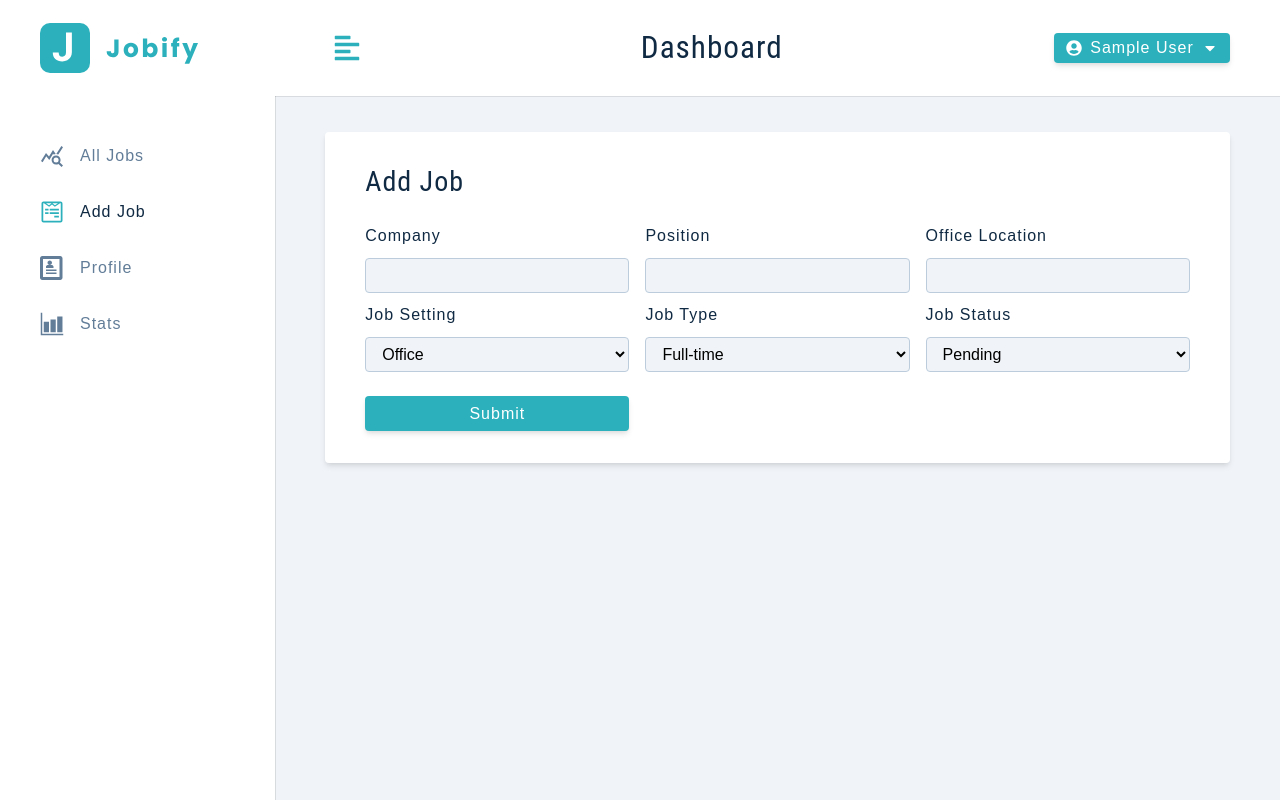
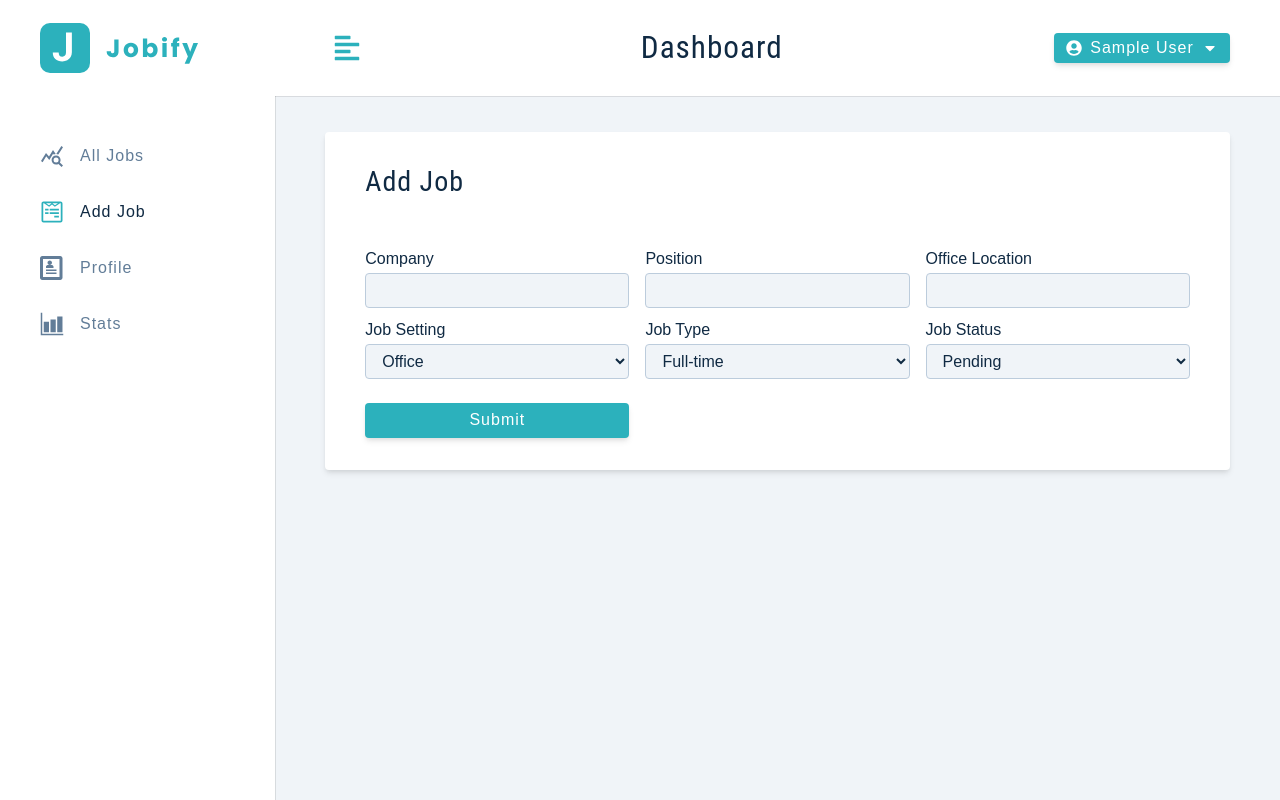
Before and after one commit to nryder7/jobify-mern, a React (Create React App) app in the folder client/: page /add-job in a window 1280 px wide. Built offline with nearby package versions, Linux system fonts and the light colour scheme; sample sign-in values are in the browser's storage; the HTML template or start-up script is replaced by a standard one.

Commit message:
Formik for add/edit job form

```diff
--- /dev/null
+++ b/client/src/components/FormikAddJob.js
@@ -0,0 +1,277 @@
+import { useEffect } from 'react';
+import { MdCleaningServices } from 'react-icons/md';
+import styled from 'styled-components';
+import { Alert, FormRow } from './';
+import { useAppContext } from '../context/appContext';
+import FormikText from './FormikInputText';
+import FormikCheckbox from './FormikInputCheckbox';
+import FormikSelect from './FormikInputSelect';
+import * as Yup from 'yup';
+import { Formik, Form } from 'formik';
+
+const textFields = [
+  {
+    id: 1,
+    label: 'Company',
+    name: 'company',
+    type: 'company',
+    placeholder: '',
+  },
+  {
+    id: 2,
+    label: 'Position',
+    name: 'position',
+    type: 'position',
+    placeholder: '',
+  },
+  {
+    id: 3,
+    label: 'Office Location',
+    name: 'officeLocation',
+    type: 'officeLocation',
+    placeholder: '',
+  },
+];
+
+const selectForm = [
+  {
+    id: 4,
+    label: 'Job Setting',
+    name: 'jobSetting',
+    options: [
+      { id: 1, value: 'office', textContent: 'Office' },
+      { id: 2, value: 'hybrid', textContent: 'Hybrid' },
+      { id: 3, value: 'remote', textContent: 'Remote' },
+    ],
+  },
+  {
+    id: 5,
+    label: 'Job Type',
+    name: 'jobType',
+    options: [
+      { id: 1, value: 'full-time', textContent: 'Full-time' },
+      { id: 2, value: 'part-time', textContent: 'Part-time' },
+      { id: 3, value: 'internship', textContent: 'Internship' },
+    ],
+  },
+  {
+    id: 6,
+    label: 'Job Status',
+    name: 'jobStatus',
+    options: [
+      { id: 1, value: 'pending', textContent: 'Pending' },
+      { id: 2, value: 'interview', textContent: 'Interview' },
+      { id: 3, value: 'declined', textContent: 'Declined' },
+    ],
+  },
+];
+
+const validationSchema = Yup.object({
+  company: Yup.string().required('Required'),
+  position: Yup.string().required('Required'),
+  officeLocation: Yup.string().required('Required'),
+  jobType: Yup.string('office'),
+  jobStatus: Yup.string('full-time'),
+  jobLocation: Yup.string('pending'),
+});
+
+const resetValues = {
+  company: '',
+  position: '',
+  officeLocation: '',
+  jobType: '',
+  jobSetting: '',
+  jobStatus: '',
+};
+
+const FormikForm = ({ title, handleSubmit }) => {
+  const {
+    jobIsEdit,
+    company,
+    position,
+    officeLocation,
+    jobType,
+    jobSetting,
+    jobStatus,
+  } = useAppContext();
+
+  const initialValues = {
+    company: company || '',
+    position: position || '',
+    officeLocation: officeLocation || '',
+    jobType: jobType || '',
+    jobSetting: jobSetting || '',
+    jobStatus: jobStatus || '',
+  };
+
+  return (
+    <>
+      <h1>{title}</h1>
+      <Formik
+        initialValues={initialValues}
+        validationSchema={validationSchema}
+        onSubmit={async (values, { setSubmitting, resetForm }) => {
+          handleSubmit(values);
+
+          setTimeout(() => {
+            resetForm({ values: { ...resetValues } });
+          }, 2500);
+          await new Promise((r) => setTimeout(r, 500));
+        }}
+      >
+        <Form>
+          <div className='form-center'>
+            {textFields.map((item) => (
+              <div className='form-row'>
+                <FormikText key={item.id} {...item} />
+              </div>
+            ))}
+            {selectForm.map((item) => {
+              return (
+                <div className='form-row'>
+                  <FormikSelect
+                    key={item.id}
+                    label={item.label}
+                    name={item.name}
+                  >
+                    {item.options.map((item) => {
+                      return (
+                        <option key={item.id} value={item.value}>
+                          {item.textContent}
+                        </option>
+                      );
+                    })}
+                  </FormikSelect>
+                </div>
+              );
+            })}
+
+            <div className='btn-container'>
+              <button className='btn btn-block' type='submit'>
+                submit
+              </button>
+              {/* <button className='btn btn-block clear-btn' type='button'>
+                clear
+              </button> */}
+            </div>
+          </div>
+        </Form>
+      </Formik>
+    </>
+  );
+};
+
+const AddJob = () => {
+  const {
+    alertVisible,
+    clearForm,
+    createJob,
+    isLoading,
+    jobIsEdit,
+    setIsSearch,
+  } = useAppContext();
+
+  const handleSubmit = async (job) => {
+    // e.preventDefault();
+    const result = await createJob(job);
+    return result;
+  };
+  const handleClear = (e) => {
+    e.preventDefault();
+    clearForm();
+  };
+
+  useEffect(() => {
+    if (!jobIsEdit) {
+      clearForm();
+    }
+    setIsSearch(false);
+  }, []);
+
+  return (
+    <Wrapper>
+      {alertVisible && <Alert />}
+      <h3>{jobIsEdit ? 'edit job' : 'add job'}</h3>
+      <div className='form-center'></div>
+      <FormikForm
+        className='form'
+        handleSubmit={handleSubmit}
+        jobIsEdit={jobIsEdit}
+      />
+    </Wrapper>
+  );
+};
+
+const Wrapper = styled.section`
+  margin: 3rem auto;
+  border-radius: var(--borderRadius);
+  width: 100%;
+  background: var(--white);
+  padding: 2rem 2.5rem 2rem;
+  /* padding: 3rem 2rem 4rem; */
+  /* padding-bottom: 2rem; */
+  box-shadow: var(--shadow-2);
+  h3 {
+    margin-top: 0;
+    font-size: 1.75rem;
+  }
+  .form {
+    margin: 0;
+    border-radius: 0;
+    box-shadow: none;
+    padding: 0;
+    max-width: 100%;
+    width: 100%;
+  }
+  .form-row {
+    margin-bottom: 0;
+  }
+  .form-center {
+    display: grid;
+    row-gap: 0.5rem;
+  }
+  .form-center button {
+    align-self: end;
+    height: 35px;
+    margin-top: 1rem;
+  }
+  /* .btn-container {
+    display: grid;
+    grid-template-columns: 1fr 1fr;
+    column-gap: 1rem;
+    align-self: flex-end;
+    margin-top: 0.5rem;
+    button {
+      height: 35px;
+    }
+  } */
+  .clear-btn {
+    background: var(--grey-500);
+  }
+  .clear-btn:hover {
+    background: var(--black);
+  }
+  @media (min-width: 768px) {
+    .form-center {
+      grid-template-columns: 1fr 1fr;
+      align-items: center;
+      column-gap: 1rem;
+    }
+    .btn-container {
+      /* margin-top: 1rem; */
+      /* margin-top: 0.25rem; */
+    }
+  }
+  @media (min-width: 992px) {
+    margin-top: 0;
+  }
+  @media (min-width: 1200px) {
+    .form-center {
+      grid-template-columns: 1fr 1fr 1fr;
+    }
+    .form-center button {
+      /* margin-top: 0; */
+    }
+  }
+`;
+export default AddJob;
--- a/client/src/components/FormikInputSelect.js
+++ b/client/src/components/FormikInputSelect.js
@@ -5,19 +5,21 @@ const FormikSelect = ({ label, ...props }) => {
   const [field, meta] = useField(props);
   return (
     <>
-      <div style={{ display: 'flex', justifyContent: 'space-between' }}>
+      <Div>
         <StyledLabel htmlFor={props.id || props.name}>{label}</StyledLabel>
         {meta.touched && meta.error ? (
           <span className='error'>{meta.error}</span>
         ) : null}
-      </div>
+      </Div>
       <StyledSelect {...field} {...props} className='form-select' />
-      {/* {meta.touched && meta.error ? (
-        <StyledErrorMessage>{meta.error}</StyledErrorMessage>
-      ) : null} */}
     </>
   );
 };
+
+const Div = styled.div`
+  display: flex;
+  justify-content: space-between;
+`;
 
 const StyledSelect = styled.select`
   color: var(--blue);
@@ -38,7 +40,8 @@ const StyledErrorMessage = styled.div`
 `;
 
 const StyledLabel = styled.label`
-  margin-top: 1rem;
+  /* margin-top: 1rem; */
+  margin-top: 0;
 `;
 
 export default FormikSelect;
--- a/client/src/components/FormikInputText.js
+++ b/client/src/components/FormikInputText.js
@@ -1,19 +1,25 @@
 import { useField } from 'formik';
+import styled from '@emotion/styled';
 
 const FormikText = ({ label, ...props }) => {
   const [field, meta] = useField(props);
   return (
     <>
-      <div style={{ display: 'flex', justifyContent: 'space-between' }}>
+      <Div>
         <label htmlFor={props.id || props.name}>{label}</label>
         {meta.touched && meta.error ? (
           <span className='error'>{meta.error}</span>
         ) : null}
-      </div>
+      </Div>
       <input className='form-input' {...field} {...props} />
       {/* <input className='text-input' {...field} {...props} /> */}
     </>
   );
 };
 
+const Div = styled.div`
+  display: flex;
+  justify-content: space-between;
+`;
+
 export default FormikText;
--- a/client/src/context/reducer.js
+++ b/client/src/context/reducer.js
@@ -159,6 +159,7 @@ const reducer = (state, action) => {
       alertVisible: true,
       alertType: 'success',
       alertText: action.payload.msg,
+      jobIsEdit: false,
     };
   }
   if (action.type === HANDLE_CHANGE_FORM) {
--- a/client/src/pages/dashboard/AddJob.js
+++ b/client/src/pages/dashboard/AddJob.js
@@ -5,156 +5,163 @@ import { Alert, FormRow } from '../../components';
 import { useAppContext } from '../../context/appContext';
 import jobFormOptions from '../../utils/form';
 
+import FormikAddJob from '../../components/FormikAddJob';
+
 const AddJob = () => {
-  const {
-    alertVisible,
-    clearForm,
-    company,
-    createJob,
-    handleChange,
-    isLoading,
-    jobIsEdit,
-    jobStatus,
-    jobSetting,
-    jobType,
-    officeLocation,
-    position,
-  } = useAppContext();
-
-  const job = {
-    position,
-    company,
-    officeLocation,
-    jobStatus,
-    jobSetting,
-    jobType,
-  };
-
-  const handleSubmit = (e) => {
-    e.preventDefault();
-    createJob();
-  };
-  const handleClear = (e) => {
-    e.preventDefault();
-    clearForm();
-  };
-  const { setIsSearch } = useAppContext();
-  useEffect(() => {
-    if (!jobIsEdit) {
-      clearForm();
-    }
-    setIsSearch(false);
-  }, []);
-
-  return (
-    <Wrapper>
-      <form onSubmit={handleSubmit} className='form'>
-        {alertVisible && <Alert />}
-        <h3>{jobIsEdit ? 'edit job' : 'add job'}</h3>
-        <div className='form-center'>
-          {jobFormOptions.map((item) => {
-            return (
-              <FormRow
-                key={item.id}
-                {...item}
-                value={job[item.name] || ''}
-                handleChange={handleChange}
-              />
-            );
-          })}
-          <div className='btn-container'>
-            <button
-              className='btn btn-block'
-              type='submit'
-              disabled={isLoading}
-            >
-              submit
-            </button>
-            {/* <button
-              className='btn btn-block clear-btn'
-              type='button'
-              disabled={isLoading}
-              onClick={handleClear}
-            >
-              clear
-            </button> */}
-          </div>
-        </div>
-      </form>
-    </Wrapper>
-  );
+  return <FormikAddJob />;
 };
 export default AddJob;
 
-const Wrapper = styled.section`
-  margin: 3rem auto;
-  border-radius: var(--borderRadius);
-  width: 100%;
-  background: var(--white);
-  padding: 2rem 2.5rem 2rem;
-  /* padding: 3rem 2rem 4rem; */
-  /* padding-bottom: 2rem; */
-  box-shadow: var(--shadow-2);
-  h3 {
-    margin-top: 0;
-    font-size: 1.75rem;
-  }
-  .form {
-    margin: 0;
-    border-radius: 0;
-    box-shadow: none;
-    padding: 0;
-    max-width: 100%;
-    width: 100%;
-  }
-  .form-row {
-    margin-bottom: 0;
-  }
-  .form-center {
-    display: grid;
-    row-gap: 0.5rem;
-  }
-  .form-center button {
-    align-self: end;
-    height: 35px;
-    margin-top: 1rem;
-  }
-  /* .btn-container {
-    display: grid;
-    grid-template-columns: 1fr 1fr;
-    column-gap: 1rem;
-    align-self: flex-end;
-    margin-top: 0.5rem;
-    button {
-      height: 35px;
-    }
-  } */
-  .clear-btn {
-    background: var(--grey-500);
-  }
-  .clear-btn:hover {
-    background: var(--black);
-  }
-  @media (min-width: 768px) {
-    .form-center {
-      grid-template-columns: 1fr 1fr;
-      align-items: center;
-      column-gap: 1rem;
-    }
-    .btn-container {
-      /* margin-top: 1rem; */
-      /* margin-top: 0.25rem; */
-    }
-  }
-  @media (min-width: 992px) {
-    margin-top: 0;
-  }
-  @media (min-width: 1200px) {
-    .form-center {
-      grid-template-columns: 1fr 1fr 1fr;
-    }
-    .form-center button {
-      /* margin-top: 0; */
-    }
-  }
-`;
+// const AddJob = () => {
+//   const {
+//     alertVisible,
+//     clearForm,
+//     company,
+//     createJob,
+//     handleChange,
+//     isLoading,
+//     jobIsEdit,
+//     jobStatus,
+//     jobSetting,
+//     jobType,
+//     officeLocation,
+//     position,
+//   } = useAppContext();
+
+//   const job = {
+//     position,
+//     company,
+//     officeLocation,
+//     jobStatus,
+//     jobSetting,
+//     jobType,
+//   };
+
+//   const handleSubmit = (e) => {
+//     e.preventDefault();
+//     createJob();
+//   };
+//   const handleClear = (e) => {
+//     e.preventDefault();
+//     clearForm();
+//   };
+//   const { setIsSearch } = useAppContext();
+//   useEffect(() => {
+//     if (!jobIsEdit) {
+//       clearForm();
+//     }
+//     setIsSearch(false);
+//   }, []);
+
+//   return (
+//     <Wrapper>
+//       <form onSubmit={handleSubmit} className='form'>
+//         {alertVisible && <Alert />}
+//         <h3>{jobIsEdit ? 'edit job' : 'add job'}</h3>
+//         <div className='form-center'>
+//           {jobFormOptions.map((item) => {
+//             return (
+//               <FormRow
+//                 key={item.id}
+//                 {...item}
+//                 value={job[item.name] || ''}
+//                 handleChange={handleChange}
+//               />
+//             );
+//           })}
+//           <div className='btn-container'>
+//             <button
+//               className='btn btn-block'
+//               type='submit'
+//               disabled={isLoading}
+//             >
+//               submit
+//             </button>
+//             {/* <button
+//               className='btn btn-block clear-btn'
+//               type='button'
+//               disabled={isLoading}
+//               onClick={handleClear}
+//             >
+//               clear
+//             </button> */}
+//           </div>
+//         </div>
+//       </form>
+//     </Wrapper>
+//   );
+// };
+// export default AddJob;
+
+// const Wrapper = styled.section`
+//   margin: 3rem auto;
+//   border-radius: var(--borderRadius);
+//   width: 100%;
+//   background: var(--white);
+//   padding: 2rem 2.5rem 2rem;
+//   /* padding: 3rem 2rem 4rem; */
+//   /* padding-bottom: 2rem; */
+//   box-shadow: var(--shadow-2);
+//   h3 {
+//     margin-top: 0;
+//     font-size: 1.75rem;
+//   }
+//   .form {
+//     margin: 0;
+//     border-radius: 0;
+//     box-shadow: none;
+//     padding: 0;
+//     max-width: 100%;
+//     width: 100%;
+//   }
+//   .form-row {
+//     margin-bottom: 0;
+//   }
+//   .form-center {
+//     display: grid;
+//     row-gap: 0.5rem;
+//   }
+//   .form-center button {
+//     align-self: end;
+//     height: 35px;
+//     margin-top: 1rem;
+//   }
+//   /* .btn-container {
+//     display: grid;
+//     grid-template-columns: 1fr 1fr;
+//     column-gap: 1rem;
+//     align-self: flex-end;
+//     margin-top: 0.5rem;
+//     button {
+//       height: 35px;
+//     }
+//   } */
+//   .clear-btn {
+//     background: var(--grey-500);
+//   }
+//   .clear-btn:hover {
+//     background: var(--black);
+//   }
+//   @media (min-width: 768px) {
+//     .form-center {
+//       grid-template-columns: 1fr 1fr;
+//       align-items: center;
+//       column-gap: 1rem;
+//     }
+//     .btn-container {
+//       /* margin-top: 1rem; */
+//       /* margin-top: 0.25rem; */
+//     }
+//   }
+//   @media (min-width: 992px) {
+//     margin-top: 0;
+//   }
+//   @media (min-width: 1200px) {
+//     .form-center {
+//       grid-template-columns: 1fr 1fr 1fr;
+//     }
+//     .form-center button {
+//       /* margin-top: 0; */
+//     }
+//   }
+// `;
```
Also changed, not shown: client/src/context/appContext.js (+17 -18 lines).
